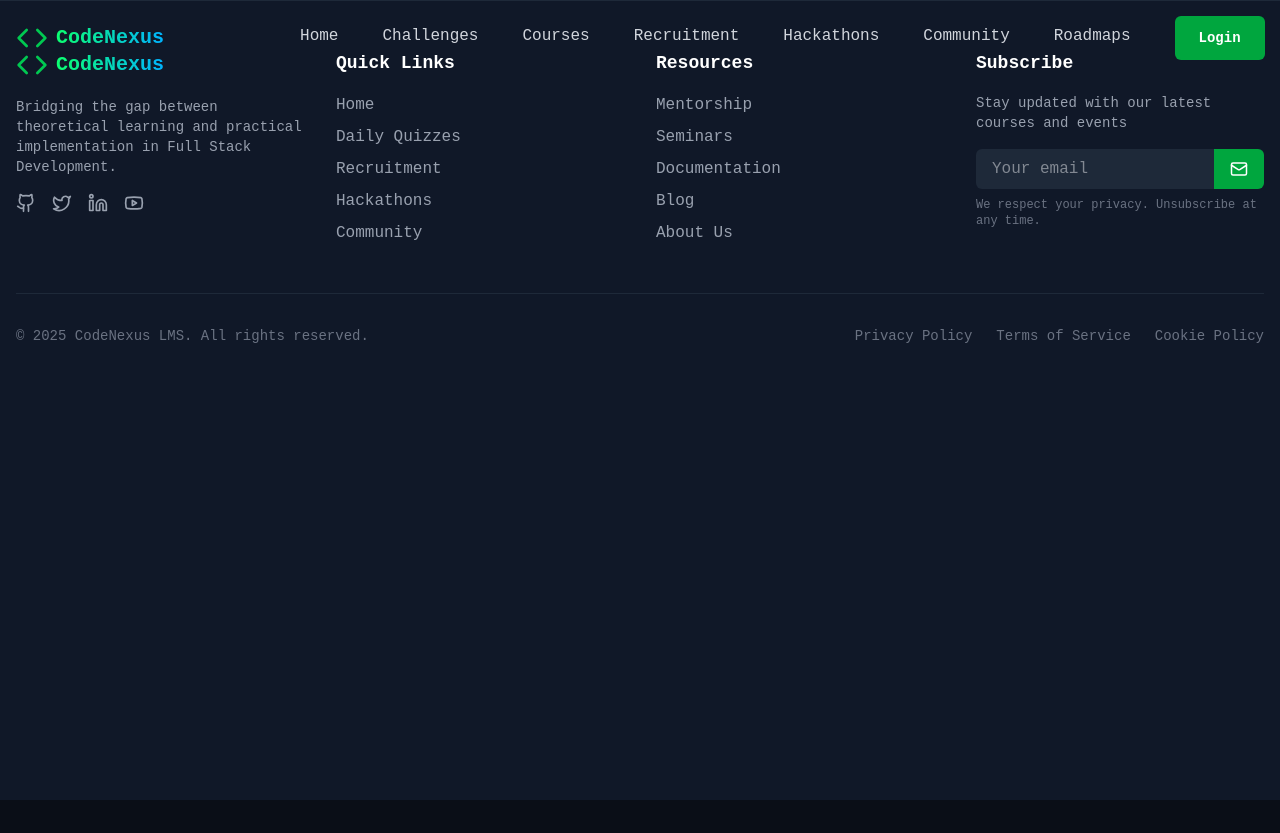
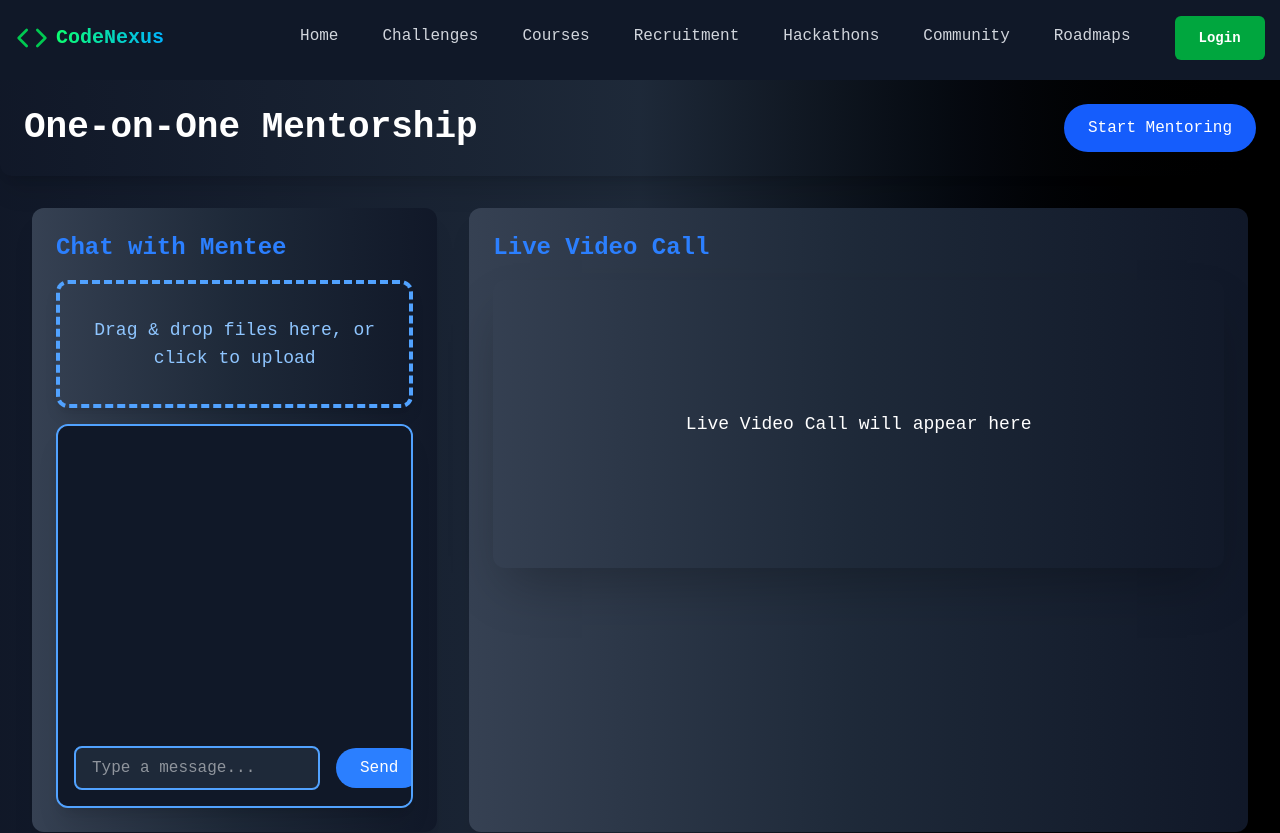
Before and after one commit to TanishkDhope/CodeNexus, a React (Vite) app in the folder client/: page /mentor in a window 1280 px wide. Shown: the top 833 px of the page. Before the commit the page ends 800 px from the top, so only its background shows below. Built offline with nearby package versions, Linux system fonts and the light colour scheme.

Commit message:
Mentor added

```diff
--- a/client/package.json
+++ b/client/package.json
@@ -24,6 +24,7 @@
     "lucide-react": "^0.477.0",
     "react": "^19.0.0",
     "react-dom": "^19.0.0",
+    "react-dropzone": "^14.3.8",
     "react-icons": "^5.5.0",
     "react-image": "^4.1.0",
     "react-router-dom": "^7.2.0",
--- a/client/src/App.jsx
+++ b/client/src/App.jsx
@@ -26,6 +26,7 @@ import MentorshipPage from './pages/MentorshipPage'
 
 import Animation from './pages/Checking/Animation'
 import Course from './pages/Course'
+import Mentor from './pages/Mentor'
 
 function App() {
   useEffect(() => {
@@ -73,6 +74,7 @@ function App() {
           <Route path="/courses/:courseId" element={<CourseDetailsPage />} />
           <Route path="/enrolled-courses" element={<EnrolledCoursesPage />} />
           <Route path="/course" element={<Course />} />
+          <Route path='/mentor' element={<Mentor />} />
         </Routes>
         <Footer />
       </div>
--- /dev/null
+++ b/client/src/pages/Mentor.jsx
@@ -0,0 +1,108 @@
+import React, { useState } from "react";
+import { useDropzone } from "react-dropzone";
+
+const Mentor = () => {
+  const { getRootProps, getInputProps } = useDropzone();
+  const [messages, setMessages] = useState([]);
+  const [message, setMessage] = useState("");
+  const [files, setFiles] = useState([]);
+
+  const handleSendMessage = () => {
+    if (message.trim() !== "") {
+      setMessages((prevMessages) => [
+        ...prevMessages,
+        { text: message, sender: "Mentor", time: new Date().toLocaleTimeString() },
+      ]);
+      setMessage("");
+    }
+  };
+
+  const handleDropFiles = (acceptedFiles) => {
+    setFiles(acceptedFiles);
+  };
+
+  return (
+    <div className="min-h-screen bg-gradient-to-r from-gray-900 via-gray-800 to-black text-white flex flex-col mt-20">
+      <header className="flex justify-between items-center p-6 bg-transparent rounded-b-xl shadow-xl">
+        <h1 className="text-4xl font-bold text-glow hover:text-blue-400 transition duration-300">One-on-One Mentorship</h1>
+        <button className="bg-blue-600 px-6 py-3 rounded-full text-white hover:bg-blue-500 hover:scale-105 transition duration-300">
+          Start Mentoring
+        </button>
+      </header>
+
+      <main className="flex flex-col lg:flex-row container mx-auto p-8 space-y-8 lg:space-y-0 lg:space-x-8">
+        {/* Left Section (1/3) - Chat and File Sharing */}
+        <section className="lg:w-1/3 w-full p-6 bg-gradient-to-r from-gray-700 via-gray-800 to-gray-900 rounded-xl shadow-xl">
+          <h2 className="text-2xl font-semibold text-blue-500 mb-4">Chat with Mentee</h2>
+
+          {/* File upload area */}
+          <div
+            {...getRootProps()}
+            className="border-4 border-dashed border-blue-400 p-8 rounded-xl hover:bg-blue-400/10 transition cursor-pointer mb-4 shadow-lg"
+          >
+            <input {...getInputProps()} onDrop={handleDropFiles} />
+            <p className="text-center text-lg text-blue-300">Drag & drop files here, or click to upload</p>
+          </div>
+
+          {/* File list display */}
+          {files.length > 0 && (
+            <div className="mb-4">
+              <h3 className="text-lg text-blue-500 mb-2">Uploaded Files:</h3>
+              <ul className="list-disc pl-5">
+                {files.map((file, index) => (
+                  <li key={index} className="text-sm text-white">
+                    {file.name}
+                  </li>
+                ))}
+              </ul>
+            </div>
+          )}
+
+          {/* Chat Messages */}
+          <div className="flex flex-col space-y-4 h-96 overflow-auto p-4 bg-gray-900 border-2 border-blue-400 rounded-xl shadow-xl">
+            <div className="flex-1 overflow-auto">
+              {messages.map((msg, index) => (
+                <div key={index} className={`mb-2 ${msg.sender === "Mentor" ? "text-right" : "text-left"}`}>
+                  <div className={`inline-block ${msg.sender === "Mentor" ? "bg-blue-500 text-white" : "bg-gray-600 text-white"} px-4 py-2 rounded-lg shadow-md`}>
+                    <p className="text-sm">{msg.text}</p>
+                    <span className="text-xs block text-gray-400">{msg.time}</span>
+                  </div>
+                </div>
+              ))}
+            </div>
+            <div className="flex items-center space-x-4 mt-4">
+              <input
+                type="text"
+                value={message}
+                onChange={(e) => setMessage(e.target.value)}
+                className="flex-1 px-4 py-2 rounded-lg border-2 border-blue-400 bg-gray-800 text-white focus:outline-none focus:ring-2 focus:ring-blue-500 transition duration-200"
+                placeholder="Type a message..."
+              />
+              <button
+                onClick={handleSendMessage}
+                className="bg-blue-500 px-6 py-2 rounded-full text-white hover:bg-blue-400 hover:scale-105 transition duration-300"
+              >
+                Send
+              </button>
+            </div>
+          </div>
+        </section>
+
+        {/* Right Section (2/3) - Video Call */}
+        <section className="lg:w-2/3 w-full p-6 bg-gradient-to-r from-gray-700 via-gray-800 to-gray-900 rounded-xl shadow-xl">
+          <h2 className="text-2xl font-semibold text-blue-500 mb-4">Live Video Call</h2>
+          <div className="flex justify-center items-center h-72 rounded-xl shadow-2xl transition-transform transform hover:scale-105">
+            {/* Placeholder for video call */}
+            <p className="text-lg text-white">Live Video Call will appear here</p>
+          </div>
+        </section>
+      </main>
+
+      <footer className="text-center py-6 bg-gray-800 mt-12 rounded-t-xl shadow-xl">
+        <p className="text-sm text-blue-300">Mentorship System © 2025</p>
+      </footer>
+    </div>
+  );
+};
+
+export default Mentor;
```
Also changed, not shown: 1 other file (tests, documents, lock files or other folders).
